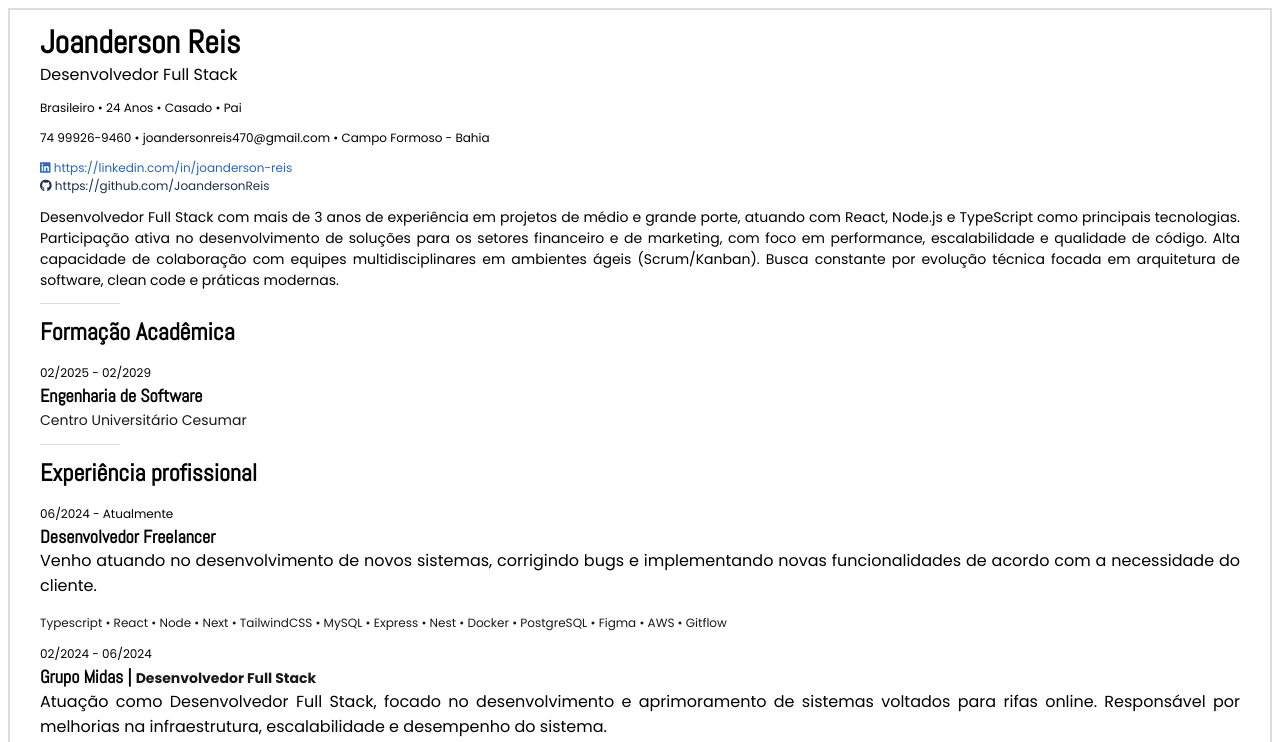
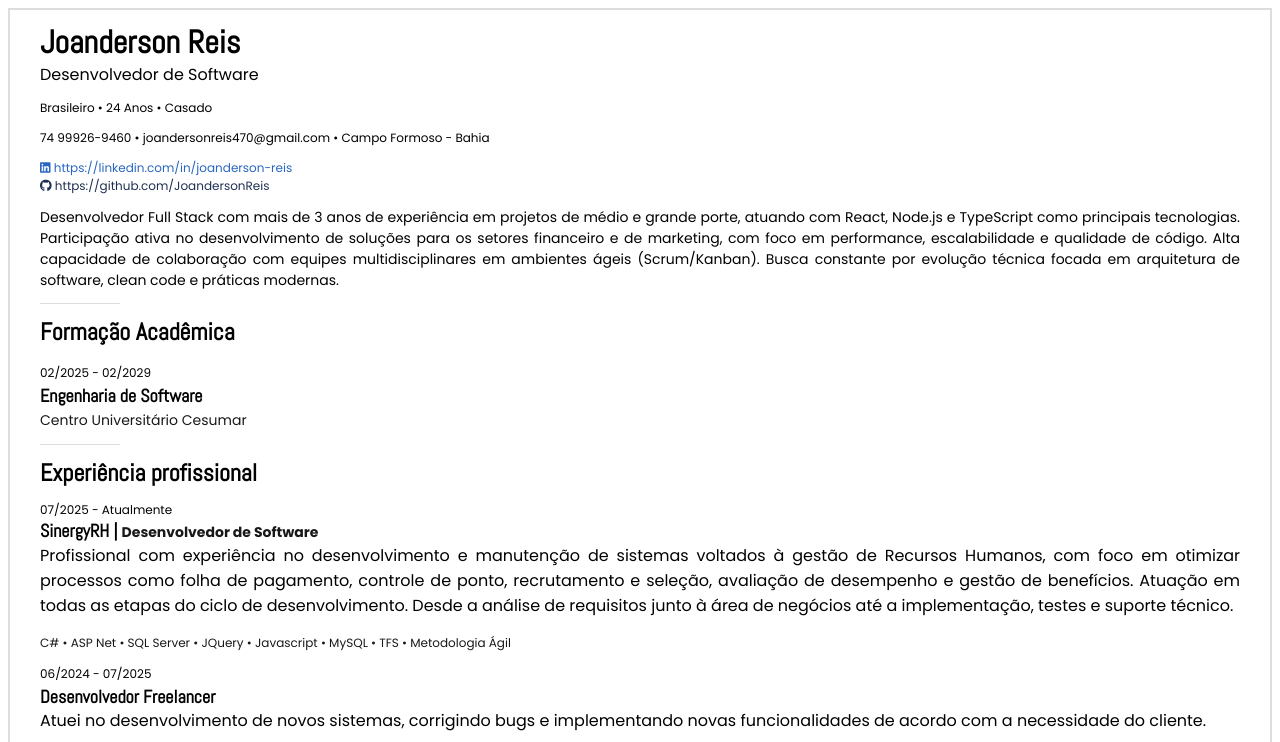
Before and after one commit to JoandersonReis/curriculo, a plain HTML site: page index.html in a window 1280 px wide. Shown: the top 742 px of the page. Drawn offline with Linux system fonts and the light colour scheme.

Commit message:
feat(Experience): Add new Experience

```diff
--- a/index.html
+++ b/index.html
@@ -21,10 +21,10 @@
       <header>
         <div>
           <h1>Joanderson Reis</h1>
-          <span>Desenvolvedor Full Stack</span>
+          <span>Desenvolvedor de Software</span>
         </div>
 
-        <strong> Brasileiro • 24 Anos • Casado • Pai </strong>
+        <strong> Brasileiro • 24 Anos • Casado </strong>
 
         <strong>
           74 99926-9460 • joandersonreis470@gmail.com • Campo Formoso - Bahia
@@ -76,13 +76,28 @@
         <h2>Experiência profissional</h2>
 
         <ul class="experiences-container">
+            <div>
+              <strong>07/2025 - Atualmente</strong>
+              <h3>SinergyRH | <span>Desenvolvedor de Software</span></h3>
+
+              <p>
+                Profissional com experiência no desenvolvimento e manutenção de sistemas voltados à gestão de Recursos Humanos, com foco em otimizar processos como folha de pagamento, controle de ponto, recrutamento e seleção, avaliação de desempenho e gestão de benefícios.
+                Atuação em todas as etapas do ciclo de desenvolvimento. Desde a análise de requisitos junto à área de negócios até a implementação, testes e suporte técnico.
+              </p>
+
+              <strong class="experience-skills">
+                C# • ASP Net • SQL Server • JQuery • Javascript • MySQL • TFS • Metodologia Ágil
+              </strong>
+            </div>
+          </li>
+
           <li>
             <div>
-              <strong>06/2024 - Atualmente</strong>
+              <strong>06/2024 - 07/2025</strong>
               <h3>Desenvolvedor Freelancer</h3>
 
               <p>
-                Venho atuando no desenvolvimento de novos sistemas, corrigindo
+                Atuei no desenvolvimento de novos sistemas, corrigindo
                 bugs e implementando novas funcionalidades de acordo com a
                 necessidade do cliente.
               </p>
@@ -205,12 +220,14 @@
 
             <ul>
               <li>Node - <strong>3 anos</strong></li>
+              <li>ASP Net - <strong>5 Meses</strong></li>
               <li>Nest - <strong>1 ano</strong></li>
               <li>Express - <strong>3 anos</strong></li>
               <li>HTML5 - <strong>3 anos</strong></li>
               <li>CSS3 - <strong>3 anos</strong></li>
               <li>TailwindCSS - <strong>1 ano</strong></li>
               <li>PostgreSQL - <strong>3 anos</strong></li>
+              <li>SQL Server - <strong>5 meses</strong></li>
               <li>MySQL- <strong>2 anos</strong></li>
               <li>Docker - <strong>1 ano</strong></li>
               <li>Git - <strong>3 anos</strong></li>
@@ -229,6 +246,7 @@
               <li>Javascript (Typescript) - <strong>3 anos</strong></li>
               <li>Golang - <strong>3 meses</strong></li>
               <li>Python - <strong>3 meses</strong></li>
+              <li>C# - <strong>5 Meses</strong></li>
             </ul>
 
             <h3>Idiomas</h3>
--- a/styles.css
+++ b/styles.css
@@ -147,6 +147,7 @@ section .container {
 
 .container ul li {
   list-style: disc;
+  font-size: 14px;
 }
 
 .container ul {
```
